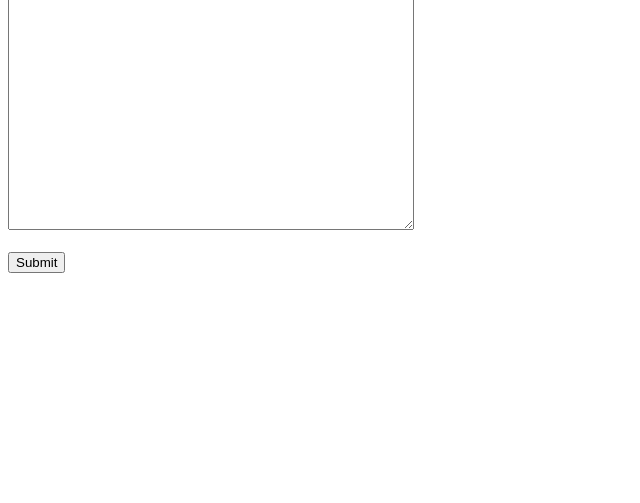
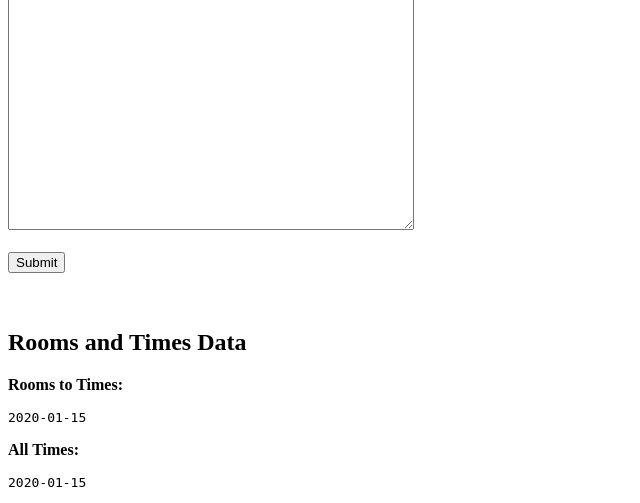
Before and after one commit to brainSTEM-Inc/CAPSLocked, a Flask app: template templates/index.html in a window 1280 px wide. Shown: the part 509-1012 px from the top of the page, without its empty margins (0-640 px from the left). Before the commit the page ends 782 px from the top, so only its background shows below. Run offline with Flask 3, Linux system fonts and the light colour scheme; the template is opened without the code that fills it: most values are stand-ins (such as "Sample title", 1, 10 or a date in 2020).

Commit message:
Update index.html

```diff
--- a/templates/index.html
+++ b/templates/index.html
@@ -53,6 +53,13 @@
 
   	<br>
     <button id="sendBackend" style="display: none;" onclick="submitAvailability()">Next</button>
+
+    <h2>Rooms and Times Data</h2>
+    <p><strong>Rooms to Times:</strong></p>
+    <pre>{{ roomsToTimes }}</pre>
+
+    <p><strong>All Times:</strong></p>
+    <pre>{{ allTimes }}</pre>
 
     <script>
         function generateTable() {
```
